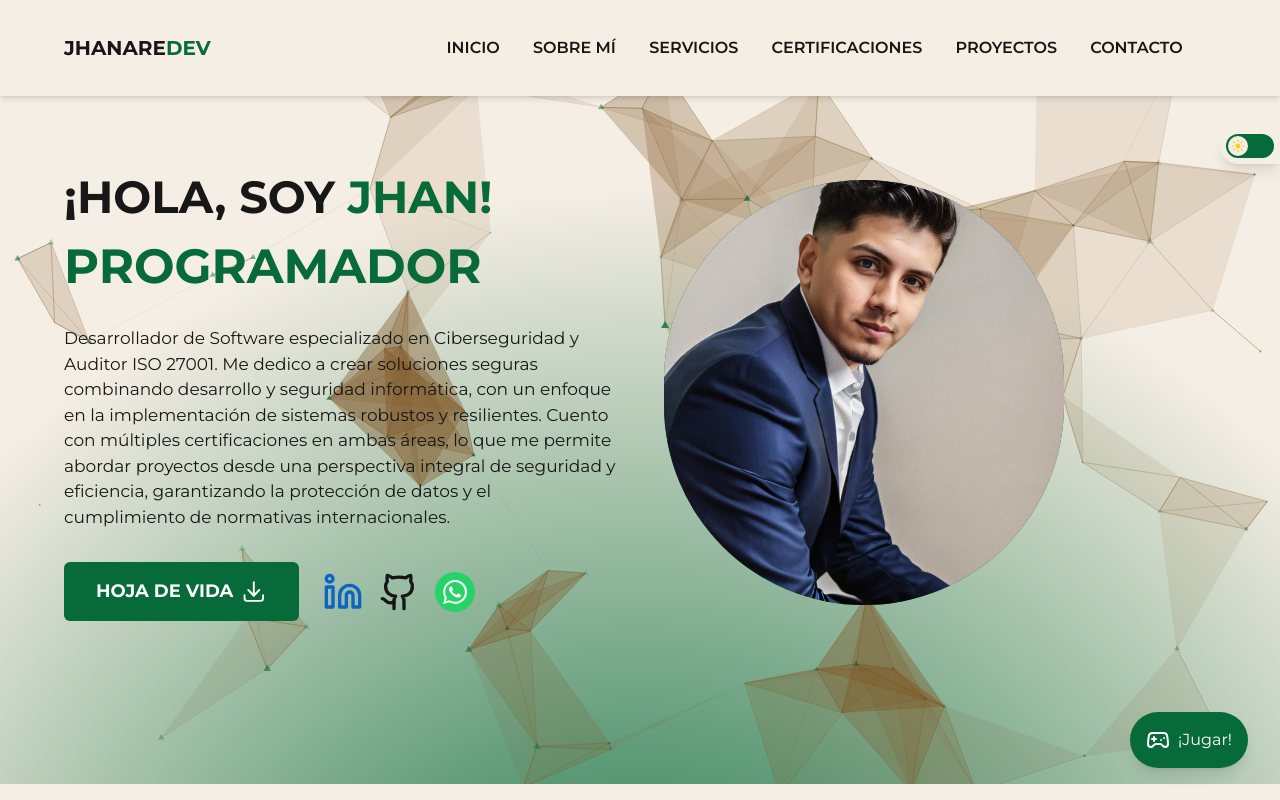
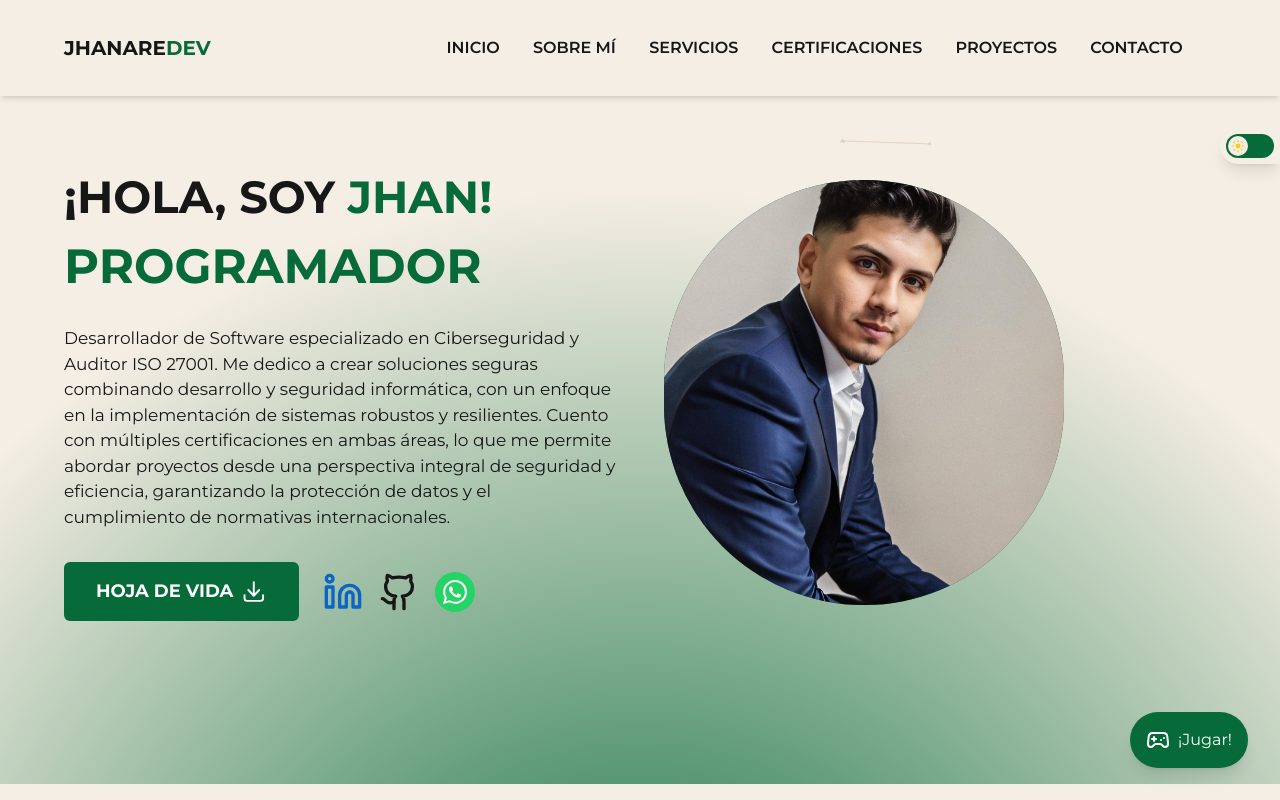
Before and after one commit to CarlosAre031/Mi-Portafolio, a Next.js app: page / in a window 1280 px wide. Shown: the top 800 px of the page. Built offline with nearby package versions, Linux system fonts and the light colour scheme.

Commit message:
modificaciom

```diff
--- a/src/components/Particle.tsx
+++ b/src/components/Particle.tsx
@@ -1,25 +1,22 @@
+/* eslint-disable @typescript-eslint/no-unused-vars */
+// Particle.tsx
 import { useCallback, useEffect, useState } from "react";
 import { type Container, Engine } from "tsparticles-engine";
 import Particles from "react-tsparticles";
 import { loadSlim } from "tsparticles-slim";
 
 const Particle = () => {
-    const [particleColor, setParticleColor] = useState("#825B27"); // Color claro por defecto
+    const [particleColor, setParticleColor] = useState("#825B27");
 
     useEffect(() => {
-        // Verificar el modo oscuro inicial
         const darkModeMediaQuery = window.matchMedia('(prefers-color-scheme: dark)');
         const updateColor = (e: MediaQueryListEvent | MediaQueryList) => {
             setParticleColor(e.matches ? "#737373" : "#825B27");
         };
 
-        // Establecer color inicial
         updateColor(darkModeMediaQuery);
-
-        // Agregar listener para cambios
         darkModeMediaQuery.addEventListener('change', updateColor);
 
-        // Limpiar
         return () => darkModeMediaQuery.removeEventListener('change', updateColor);
     }, []);
 
@@ -27,8 +24,9 @@ const Particle = () => {
         await loadSlim(engine);
     }, []);
 
+
     const particlesLoaded = useCallback(async (container: Container | undefined) => {
-        console.log("Particles loaded:", container);
+        // Callback vacío para mejor rendimiento
     }, []);
 
     return (
@@ -38,7 +36,13 @@ const Particle = () => {
                 init={particlesInit}
                 loaded={particlesLoaded}
                 options={{
-                    fpsLimit: 120,
+                    fpsLimit: 30,
+                    fullScreen: {
+                        enable: false
+                    },
+                    background: {
+                        color: "transparent"
+                    },
                     interactivity: {
                         events: {
                             onClick: {
@@ -50,43 +54,41 @@ const Particle = () => {
                                 mode: "grab",
                                 parallax: {
                                     enable: true,
-                                    force: 50,
-                                    smooth: 15
+                                    force: 30,
+                                    smooth: 10
                                 }
                             },
                             resize: true,
                         },
                         modes: {
                             push: {
-                                quantity: 6,
+                                quantity: 4,
                             },
                             grab: {
-                                distance: 200,
+                                distance: 150,
                                 links: {
-                                    opacity: 0.8
+                                    opacity: 0.6
                                 }
                             }
                         },
                     },
                     particles: {
                         color: {
-                            value: [
-                                "#066A39"
-                            ],
+                            value: ["#066A39"],
                         },
                         links: {
                             color: particleColor,
-                            distance: 150,
+                            distance: 120,
                             enable: true,
-                            opacity: 0.4,
+                            opacity: 0.3,
                             width: 1,
                             triangles: {
-                                enable: true,
+                                enable: false,
                                 opacity: 0.1
                             }
                         },
                         collisions: {
-                            enable: true,
+                            enable: false,
                         },
                         move: {
                             direction: "none",
@@ -98,7 +100,7 @@ const Particle = () => {
                             speed: 0.1,
                             straight: false,
                             attract: {
-                                enable: true,
+                                enable: false,
                                 rotateX: 400,
                                 rotateY: 800
                             }
@@ -106,18 +108,19 @@ const Particle = () => {
                         number: {
                             density: {
                                 enable: true,
-                                area: 800,
+                                area: 1000,
                             },
-                            value: 80,
+                            value: 50,
+                            max: 100,
                         },
                         opacity: {
                             value: {
                                 min: 0.3,
-                                max: 0.8
+                                max: 0.6
                             },
                             animation: {
                                 enable: true,
-                                speed: 0.3,
+                                speed: 0.2,
                                 minimumValue: 0.1
                             }
                         },
@@ -125,9 +128,9 @@ const Particle = () => {
                             type: ["triangle"],
                         },
                         size: {
-                            value: { min: 2, max: 4 },
+                            value: { min: 2, max: 3 },
                             animation: {
-                                enable: true,
+                                enable: false,
                                 speed: 2,
                                 minimumValue: 0.1
                             }
@@ -136,8 +139,8 @@ const Particle = () => {
                             particles: {
                                 enable: true,
                                 color: particleColor,
-                                frequency: 0.03,
-                                opacity: 1
+                                frequency: 0.02,
+                                opacity: 0.8
                             }
                         }
                     },
```
